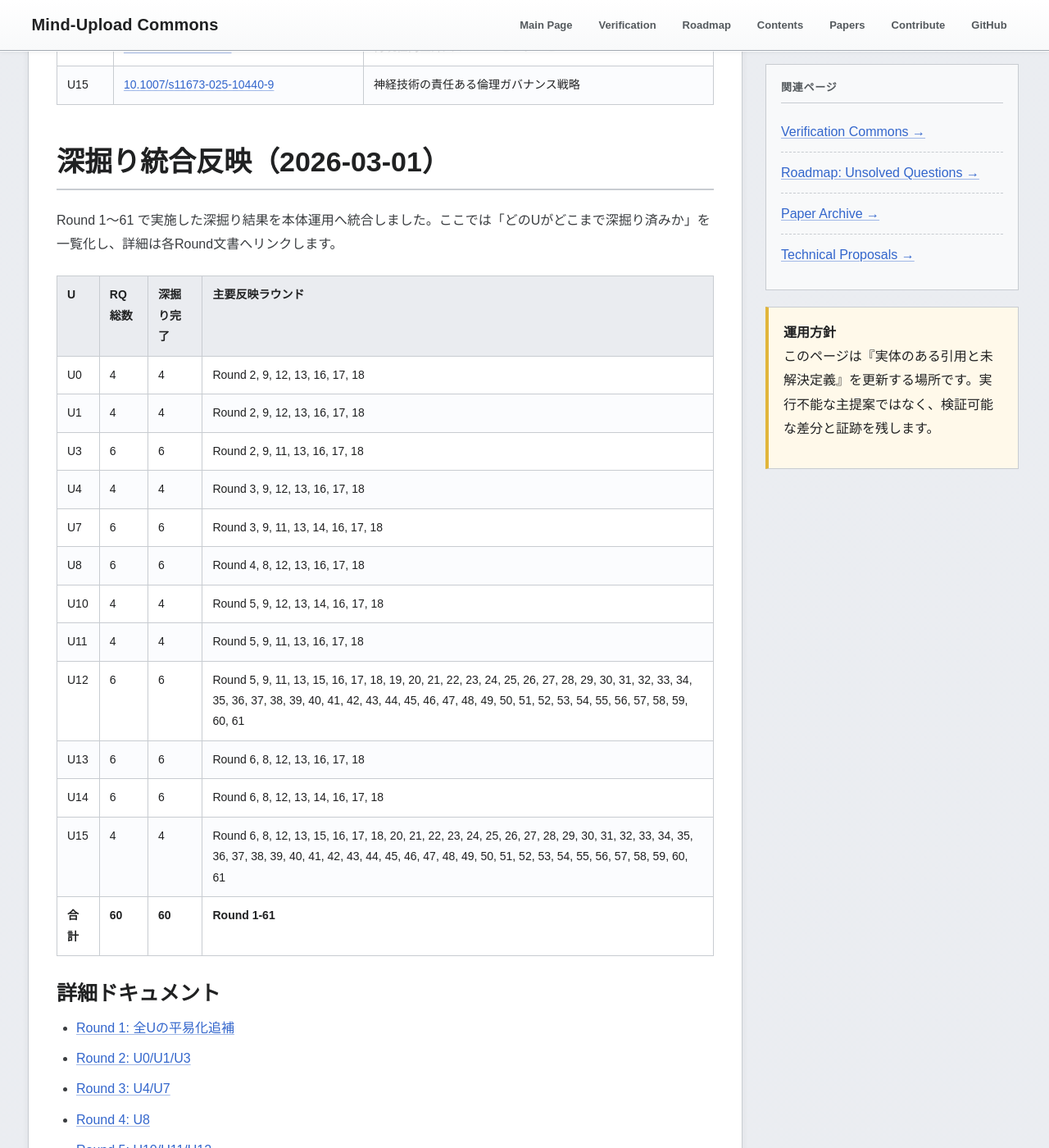
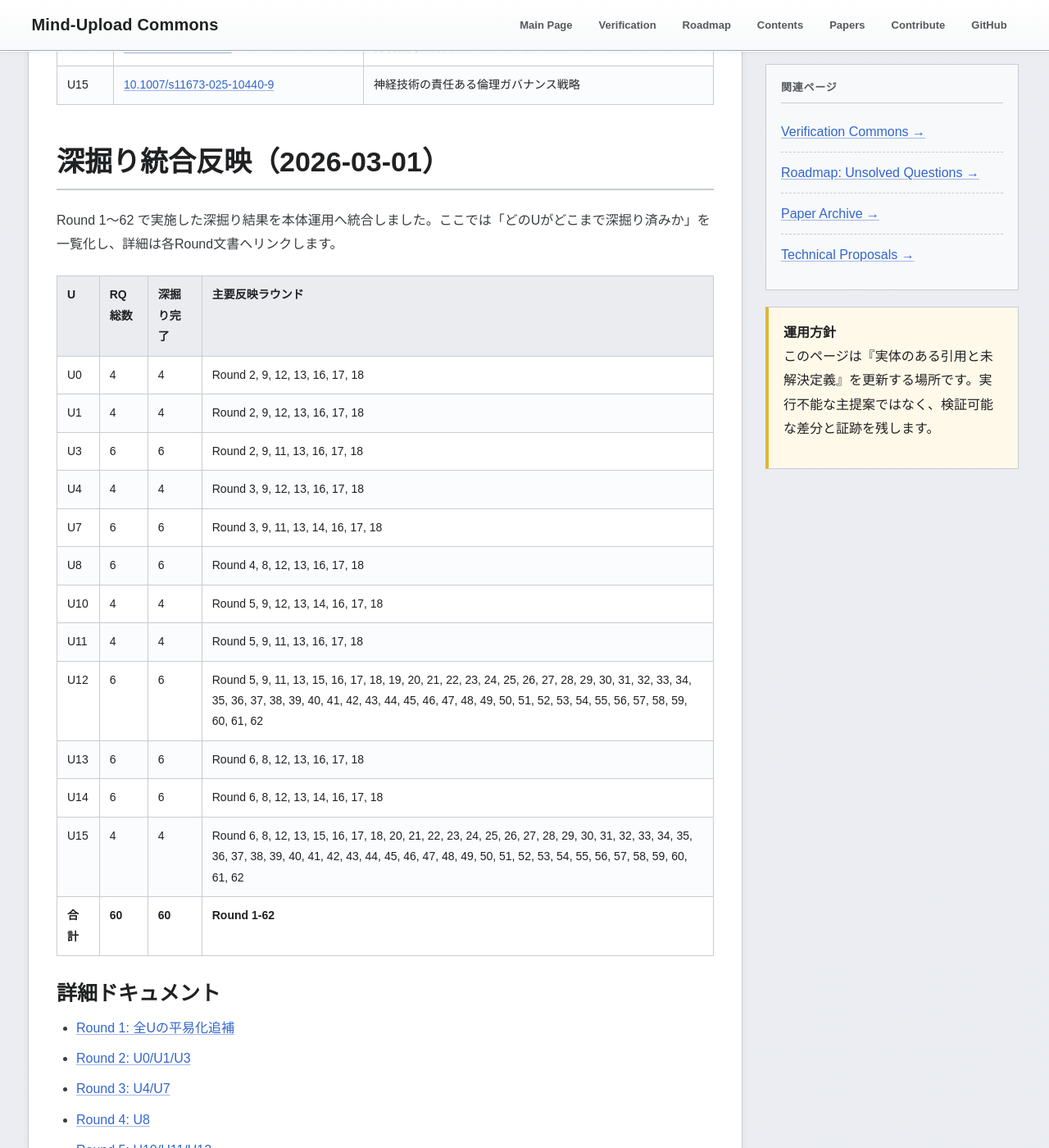
Before and after one commit to yasufumi-nakata/eegflow, a Jekyll site: the page built from research_harvest_50.md, in a window 1280 px wide and 1400 px high, scrolled down 6243 px. Shown: the whole window at 82% size. Built offline with Jekyll 4.4.1, drawn with Linux system fonts in a browser that asks for light colours; some of the changed text lies outside the part shown.

Commit message:
Add Round 62 closure certification and reopen guard

```diff
--- a/research_harvest_50.md
+++ b/research_harvest_50.md
@@ -156,7 +156,7 @@
 <section class="section" id="deepening-integration-20260301">
 <h2 class="section-title">深掘り統合反映（2026-03-01）</h2>
 <p>
-Round 1〜61 で実施した深掘り結果を本体運用へ統合しました。ここでは「どのUがどこまで深掘り済みか」を一覧化し、詳細は各Round文書へリンクします。
+Round 1〜62 で実施した深掘り結果を本体運用へ統合しました。ここでは「どのUがどこまで深掘り済みか」を一覧化し、詳細は各Round文書へリンクします。
 </p>
 <table class="data-table">
 <thead><tr><th>U</th><th>RQ総数</th><th>深掘り完了</th><th>主要反映ラウンド</th></tr></thead><tbody>
@@ -168,11 +168,11 @@
 <tr><td>U8</td><td>6</td><td>6</td><td>Round 4, 8, 12, 13, 16, 17, 18</td></tr>
 <tr><td>U10</td><td>4</td><td>4</td><td>Round 5, 9, 12, 13, 14, 16, 17, 18</td></tr>
 <tr><td>U11</td><td>4</td><td>4</td><td>Round 5, 9, 11, 13, 16, 17, 18</td></tr>
-<tr><td>U12</td><td>6</td><td>6</td><td>Round 5, 9, 11, 13, 15, 16, 17, 18, 19, 20, 21, 22, 23, 24, 25, 26, 27, 28, 29, 30, 31, 32, 33, 34, 35, 36, 37, 38, 39, 40, 41, 42, 43, 44, 45, 46, 47, 48, 49, 50, 51, 52, 53, 54, 55, 56, 57, 58, 59, 60, 61</td></tr>
+<tr><td>U12</td><td>6</td><td>6</td><td>Round 5, 9, 11, 13, 15, 16, 17, 18, 19, 20, 21, 22, 23, 24, 25, 26, 27, 28, 29, 30, 31, 32, 33, 34, 35, 36, 37, 38, 39, 40, 41, 42, 43, 44, 45, 46, 47, 48, 49, 50, 51, 52, 53, 54, 55, 56, 57, 58, 59, 60, 61, 62</td></tr>
 <tr><td>U13</td><td>6</td><td>6</td><td>Round 6, 8, 12, 13, 16, 17, 18</td></tr>
 <tr><td>U14</td><td>6</td><td>6</td><td>Round 6, 8, 12, 13, 14, 16, 17, 18</td></tr>
-<tr><td>U15</td><td>4</td><td>4</td><td>Round 6, 8, 12, 13, 15, 16, 17, 18, 20, 21, 22, 23, 24, 25, 26, 27, 28, 29, 30, 31, 32, 33, 34, 35, 36, 37, 38, 39, 40, 41, 42, 43, 44, 45, 46, 47, 48, 49, 50, 51, 52, 53, 54, 55, 56, 57, 58, 59, 60, 61</td></tr>
-<tr><td><strong>合計</strong></td><td><strong>60</strong></td><td><strong>60</strong></td><td><strong>Round 1-61</strong></td></tr>
+<tr><td>U15</td><td>4</td><td>4</td><td>Round 6, 8, 12, 13, 15, 16, 17, 18, 20, 21, 22, 23, 24, 25, 26, 27, 28, 29, 30, 31, 32, 33, 34, 35, 36, 37, 38, 39, 40, 41, 42, 43, 44, 45, 46, 47, 48, 49, 50, 51, 52, 53, 54, 55, 56, 57, 58, 59, 60, 61, 62</td></tr>
+<tr><td><strong>合計</strong></td><td><strong>60</strong></td><td><strong>60</strong></td><td><strong>Round 1-62</strong></td></tr>
 </tbody></table>
 
 <h3>詳細ドキュメント</h3>
@@ -238,6 +238,7 @@
 <li><a href="research_deepening_round59_2026-03-01.html">Round 59: 公開コミット台帳と保留繰越バックログ固定</a></li>
 <li><a href="research_deepening_round60_2026-03-01.html">Round 60: 公開結果マトリクスと未解消エスカレーション登録固定</a></li>
 <li><a href="research_deepening_round61_2026-03-01.html">Round 61: 公開実行チェックとエスカレーション解消計画固定</a></li>
+<li><a href="research_deepening_round62_2026-03-01.html">Round 62: クローズ証明と再開ガード固定</a></li>
 </ul>
 
 <h3>整合性監査（証跡）</h3>
@@ -603,6 +604,12 @@
 Round 61 の公開実行チェックとエスカレーション解消計画固定は
 <a href="automation/rq_regulation_outcome_execution_check_round61_2026-03-01.csv" target="_blank">rq_regulation_outcome_execution_check_round61_2026-03-01.csv</a>（問い別公開実行チェック表）と
 <a href="automation/rq_regulation_escalation_closure_plan_round61_2026-03-01.csv" target="_blank">rq_regulation_escalation_closure_plan_round61_2026-03-01.csv</a>（問い別エスカレーション解消計画）
+に記録しています。
+</p>
+<p class="small">
+Round 62 のクローズ証明と再開ガード固定は
+<a href="automation/rq_regulation_closure_certification_round62_2026-03-01.csv" target="_blank">rq_regulation_closure_certification_round62_2026-03-01.csv</a>（問い別クローズ証明チェック）と
+<a href="automation/rq_regulation_reopen_guard_round62_2026-03-01.csv" target="_blank">rq_regulation_reopen_guard_round62_2026-03-01.csv</a>（問い別再開ガード条件）
 に記録しています。
 </p>
 </section>
```
Also changed, not shown: automation/rq_regulation_closure_certification_round62_2026-03-01.csv (added, +11 -0 lines), automation/rq_regulation_reopen_guard_round62_2026-03-01.csv (added, +11 -0 lines), research_deepening_continue_guide_2026-03-01.md (+6 -2 lines), research_deepening_round62_2026-03-01.md (added, +64 -0 lines).
